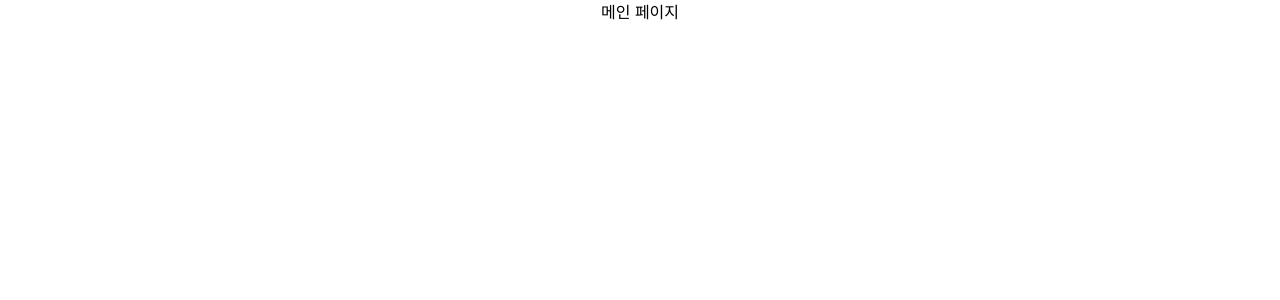
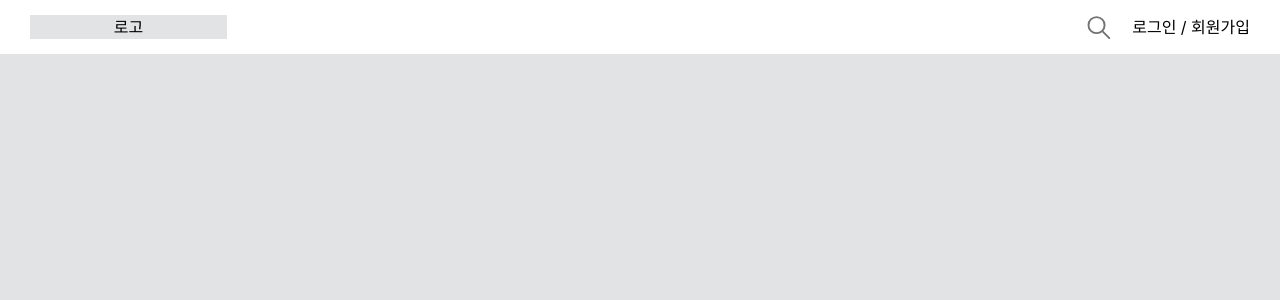
Before and after one commit to Cluting/cluting-frontend, a React (Create React App) app: page / in a window 1280 px wide. Shown: the top 300 px of the page. Built offline with nearby package versions, Linux system fonts and the light colour scheme; a web font is replaced by a local one.

Commit message:
✨ feat: 로그인 전 헤더 UI 구현

```diff
--- a/src/App.css
+++ b/src/App.css
@@ -36,3 +36,8 @@
     transform: rotate(360deg);
   }
 }
+
+/* 자주 사용하는 스타일을 재사용하기 위해 컴포넌트화*/
+.flex-center {
+  @apply flex justify-center items-center;
+}
--- a/src/App.tsx
+++ b/src/App.tsx
@@ -1,12 +1,14 @@
 import React from "react";
 import "./App.css";
+import Header from "./components/Header";
 
-function App() {
+export default function App() {
   return (
     <div className="App">
-      <p className="">메인 페이지</p>
+      <div className="bg-bg-100 h-screen w-full">
+        <Header />
+        <p className="">메인 페이지</p>
+      </div>
     </div>
   );
 }
-
-export default App;
--- /dev/null
+++ b/src/components/Header.tsx
@@ -0,0 +1,18 @@
+import { useState } from "react";
+
+export default function Header() {
+  const [isLogin, setIsLogin] = useState(false);
+  return (
+    <nav className="fixed z-[999] w-full h-[54px] bg-white-100 px-[30px] flex justify-between items-center">
+      <div className="w-[197px] bg-bg-100">로고</div>
+      <div className="flex items-center">
+        <img
+          src="assets/ic-search.svg"
+          alt="검색"
+          className="w-[35px] h-[35px] mx-4"
+        />
+        {isLogin ? <div>참입니다</div> : <div>로그인 / 회원가입</div>}
+      </div>
+    </nav>
+  );
+}
--- a/tailwind.config.js
+++ b/tailwind.config.js
@@ -32,6 +32,9 @@ module.exports = {
           900: "#121212",
           950: "#050505"
         },
+        white: {
+          100: "#FFFFFF"
+        },
         gray: {
           100: "#DEDEDE",
           200: "#C4C4C4",
@@ -54,8 +57,7 @@ module.exports = {
           100: "#FF6577"
         },
         bg: {
-          100: "#F5F7FA",
-          200: "#AFBACD"
+          100: "#E2E3E5"
         }
       },
       animation: {
```
Also changed, not shown: package.json (+5 -4 lines), .eslintrc.js, public/assets/ic-search.svg (added), 1 other file (tests, documents, lock files or other folders).
